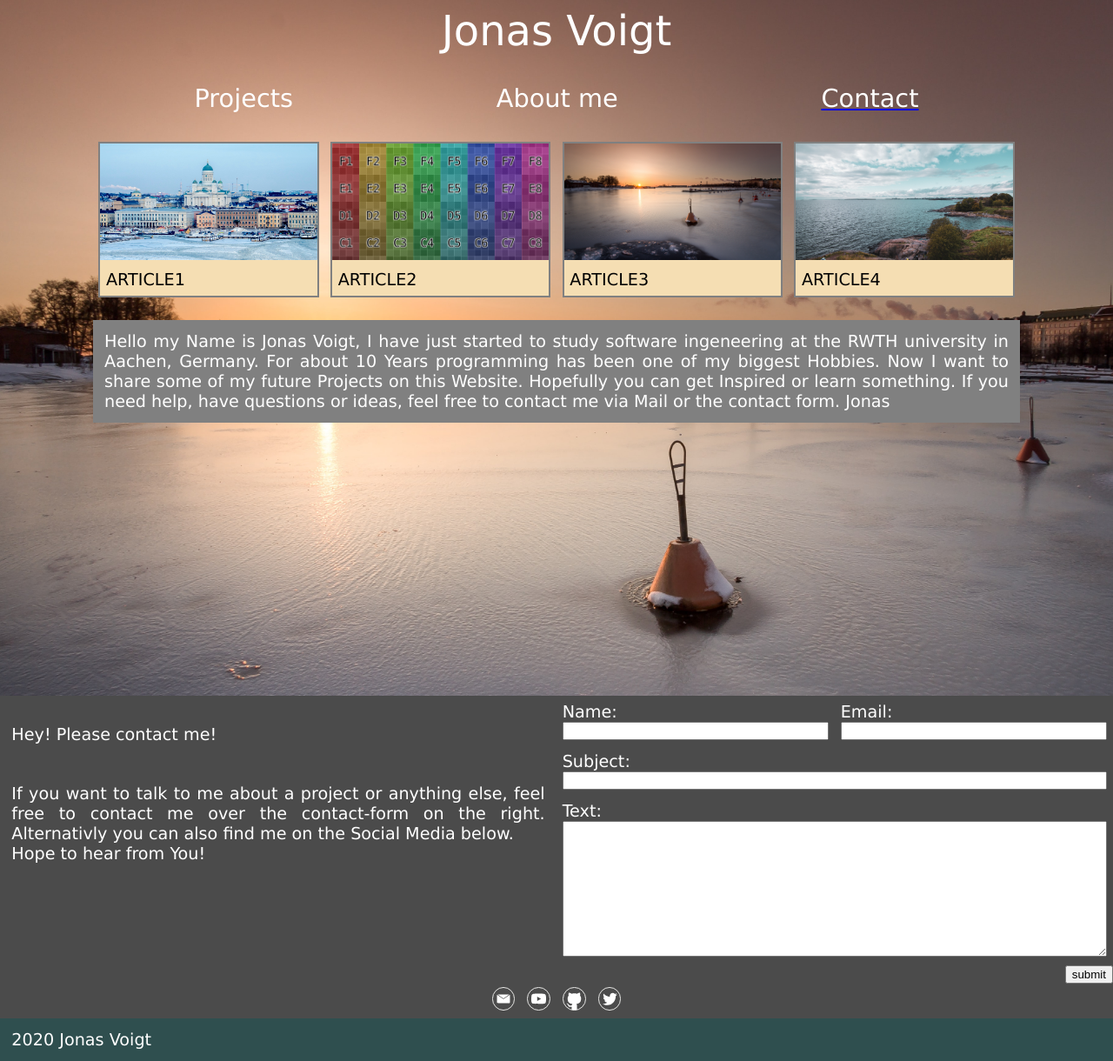
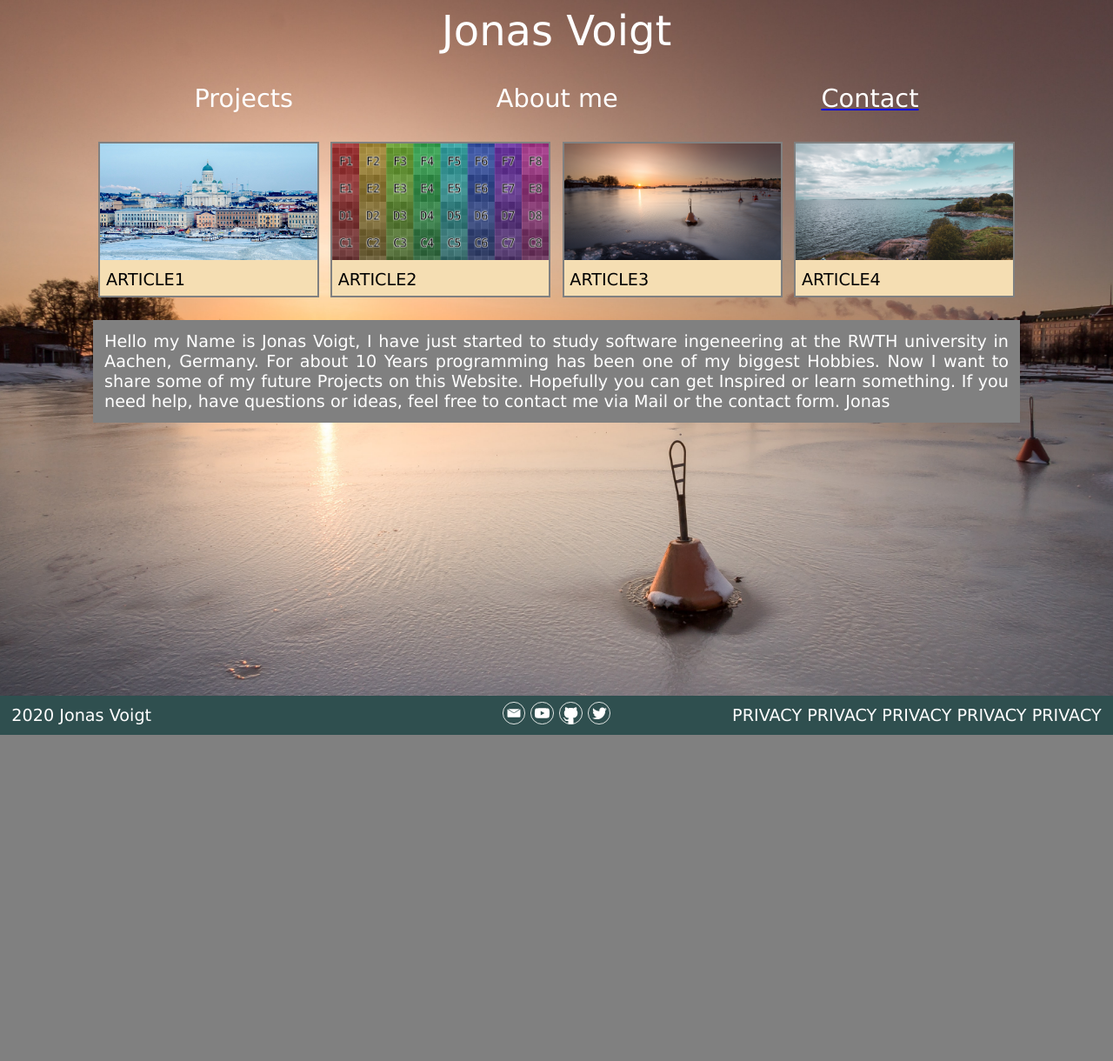
Before and after one commit to JonasVgt/Hompage-V1, a PHP site: page / in a window 1280 px wide. Shown: the whole page at 87% size. After the commit the page ends 845 px from the top, so only its background shows below. Run offline with PHP 8.4, Linux system fonts and the light colour scheme.

Commit message:
Updated Footer

```diff
--- /dev/null
+++ b/footer/footer.css
@@ -0,0 +1,40 @@
+
+footer {
+    width: 100%;
+    background-color: darkslategray;
+    display: grid;
+    grid-template-columns: 1fr auto 1fr;
+    align-items: center;
+}
+@media only screen and (max-width: 1000px) {
+footer{
+    grid-template-columns: auto;
+    grid-template-rows: auto auto auto;
+}
+
+}
+
+.footer-part{
+    margin: 0;
+    padding: 5pt 10pt;
+
+}
+
+
+
+.social-media-link {
+    margin: 0pt;
+    width: 20pt;
+    height: 20pt;
+
+}
+
+#licence {
+    justify-self: start;
+}
+
+.footer-link{
+    color: inherit;
+    text-decoration: none;
+
+}
--- a/footer.php
+++ b/footer/footer.php
@@ -1,39 +1,11 @@
 <!DOCTYPE html>
-<style>
-footer {
-    display: flex;
-    flex-direction: column;
-    align-items: normal;
-    overflow: hidden;
-    width: 100%;
-    background-color: #4b4b4b;
-    text-align: center;
-    overflow: hidden;
-}
 
-.social-media-link {
-    margin: 0pt;
-    padding: 3pt;
-    width: 20pt;
-    height: 20pt;
+<link rel="stylesheet" type="text/css" href="footer/footer.css">
 
-}
+<footer>
+    <p class="footer-part" id="licence">2020 Jonas Voigt</p>
 
-#licence {
-    background-color: darkslategray;
-    margin: 0;
-}
-</style>
-
-<footer id="contact">
-
-    <?php
-    include("contactform.php");
-    ?>
-
-
-
-    <div>
+    <div class="footer-part">
         <a href="mailto: jonas17voigt@gmail.com" target="_blank">
             <img class="social-media-link" src="Icons/Mail.svg" type="image/svg" /></a>
 
@@ -46,8 +18,12 @@ footer {
         <a href="https://twitter.com" target="_blank">
             <img class="social-media-link" src="Icons/Twitter.svg" type="image/svg" /></a>
     </div>
-
-    <p id="licence">2020 Jonas Voigt</p>
-
+    <div style="text-align: end" class="footer-part" >
+        <a div class="footer-link" href="privacy.php">PRIVACY</a>
+        <a div class="footer-link" href="privacy.php">PRIVACY</a>
+        <a div class="footer-link" href="privacy.php">PRIVACY</a>
+        <a div class="footer-link" href="privacy.php">PRIVACY</a>
+        <a div class="footer-link" href="privacy.php">PRIVACY</a>
+    </div>
 
 </footer>
--- a/index.php
+++ b/index.php
@@ -47,7 +47,7 @@
 
         </div>
     </div>
-    <?php include "footer.php" ?>
+    <?php include "footer/footer.php" ?>
 
 </body>
 
```
